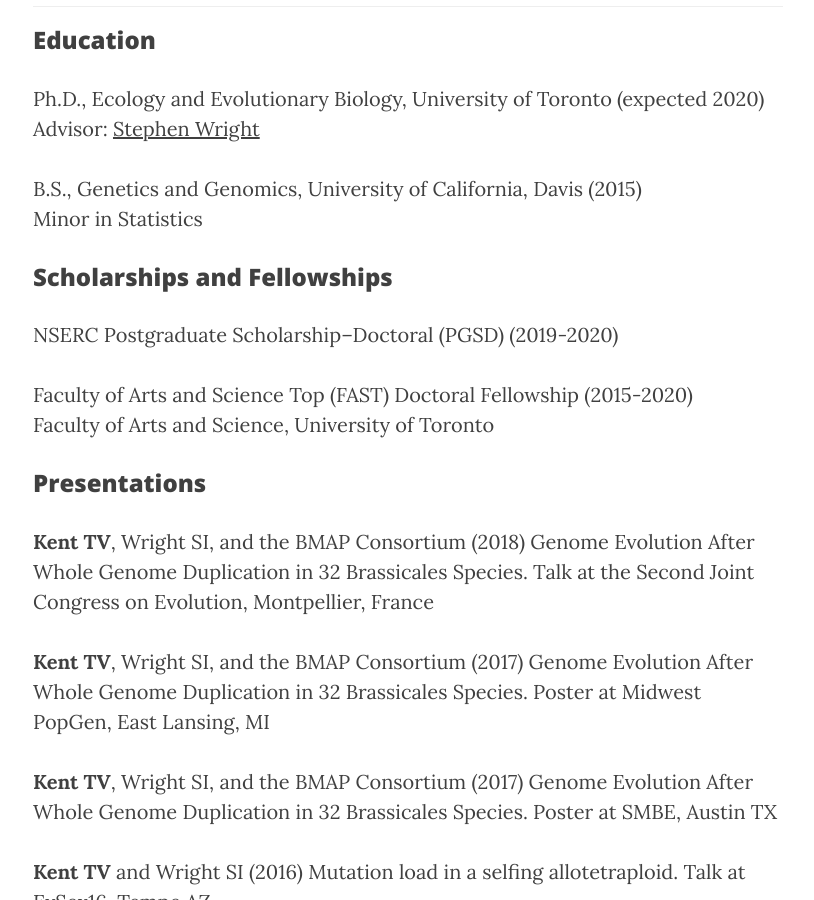
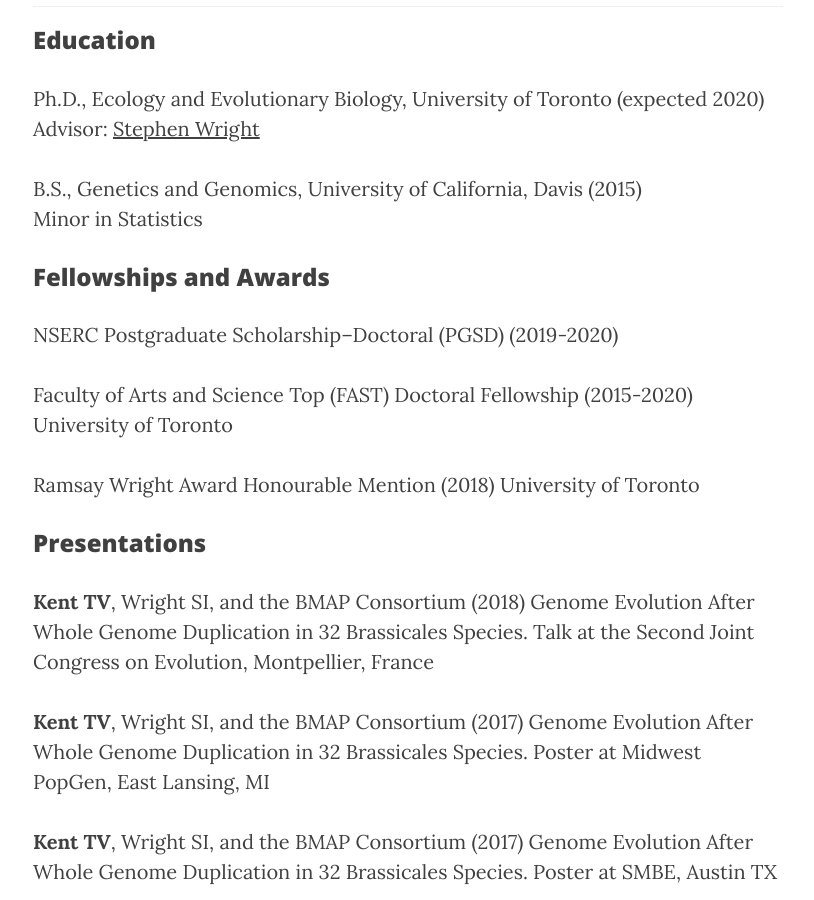
Before and after one commit to tvkent/tvkent.github.io, a Jekyll site: the page built from 2_CV.md, in a window 1280 px wide and 900 px high, scrolled down 582 px. Shown: the whole window, without its empty margins (232-1046 px from the left). Built offline with Jekyll 4.4.1, drawn with Linux system fonts in a browser that asks for light colours; nearby versions of some CDN libraries.

Commit message:
Update 2_CV.md

```diff
--- a/2_CV.md
+++ b/2_CV.md
@@ -17,12 +17,15 @@
 B.S., Genetics and Genomics, University of California, Davis    (2015)
 Minor in Statistics
 
-### Scholarships and Fellowships
+### Fellowships and Awards
 
 NSERC Postgraduate Scholarship--Doctoral (PGSD)    (2019-2020)
 
 Faculty of Arts and Science Top (FAST) Doctoral Fellowship    (2015-2020)
-Faculty of Arts and Science, University of Toronto
+University of Toronto
+
+Ramsay Wright Award Honourable Mention (2018)
+University of Toronto
 
 ### Presentations
 
```
